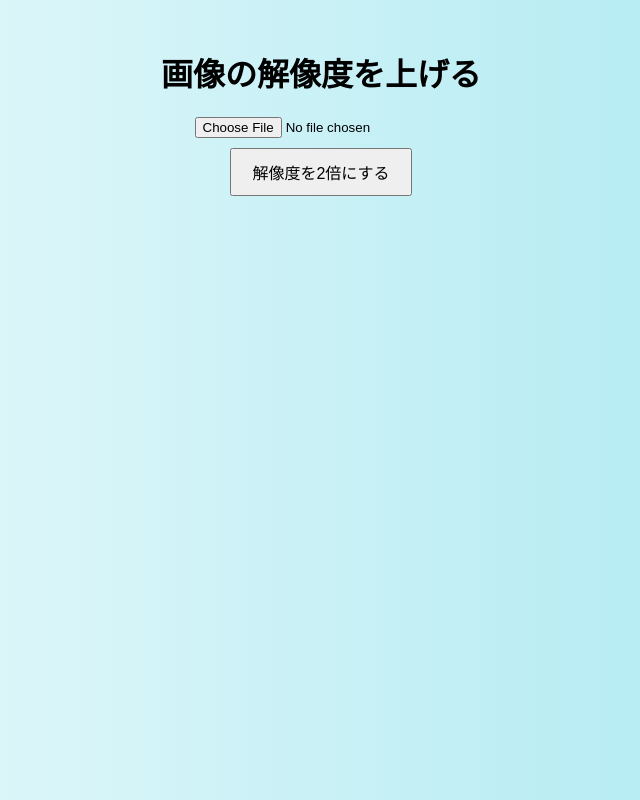
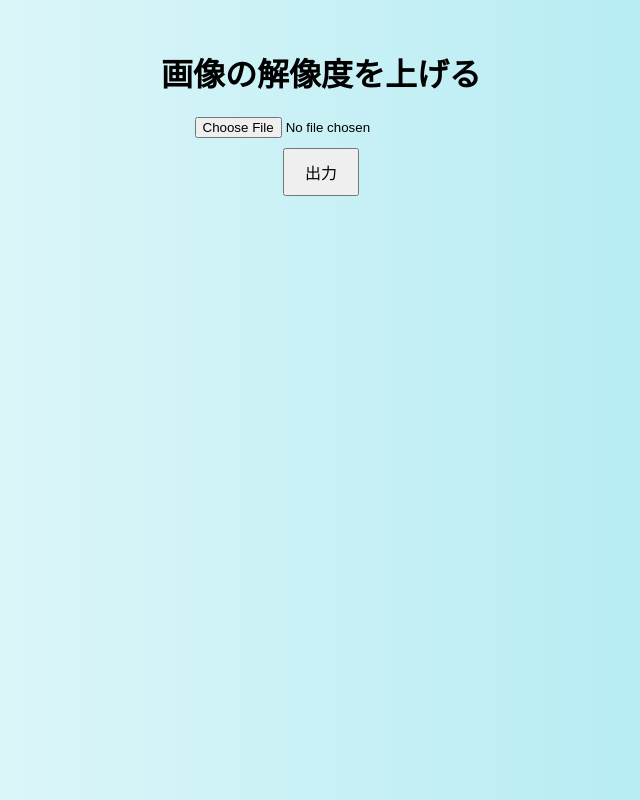
Before and after one commit to dev-Kanade/imgup, an Electron app: page index.html in a window 800 px wide. Shown: the whole page, without its empty margins (79-719 px from the left). Drawn offline with Linux system fonts and the light colour scheme.

Commit message:
ラベル名を変更

```diff
--- a/index.html
+++ b/index.html
@@ -8,8 +8,9 @@
 <body>
   <h1>画像の解像度を上げる</h1>
   <input type="file" id="imageInput" accept="image/png, image/jpeg">
-  <button id="upscaleBtn" onclick="upscaleImage()">解像度を2倍にする</button>
+  <button id="upscaleBtn" onclick="upscaleImage()">出力</button>
   <div id="result"></div>
   <script src="renderer.js"></script>
 </body>
+
 </html>
```
